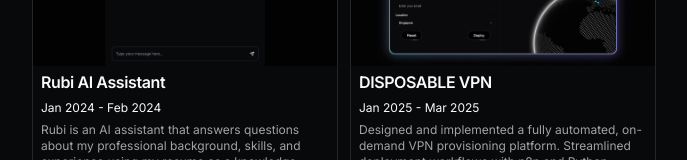
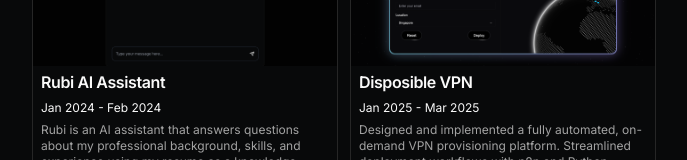
Before and after one commit to saxena-aman/portfolio-v2, a Next.js app: page / in a window 1280 px wide. Shown: the part 1886-2046 px from the top of the page, without its empty margins (296-983 px from the left). Built offline with nearby package versions, Linux system fonts and the light colour scheme.

Commit message:
Naming Change

```diff
--- a/src/data/resume.tsx
+++ b/src/data/resume.tsx
@@ -165,7 +165,7 @@
         "",
     },
     {
-      title: "DISPOSABLE VPN",
+      title: "Disposible VPN",
       href: "https://www.devaman.in/?openChat=true",
       dates: "Jan 2025 - Mar 2025",
       active: true,
```
